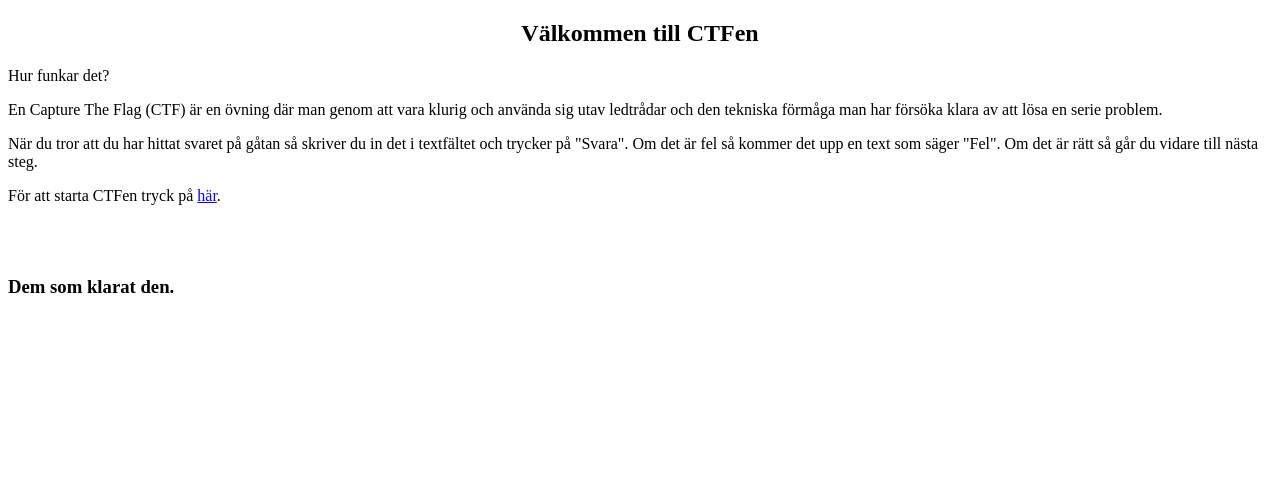
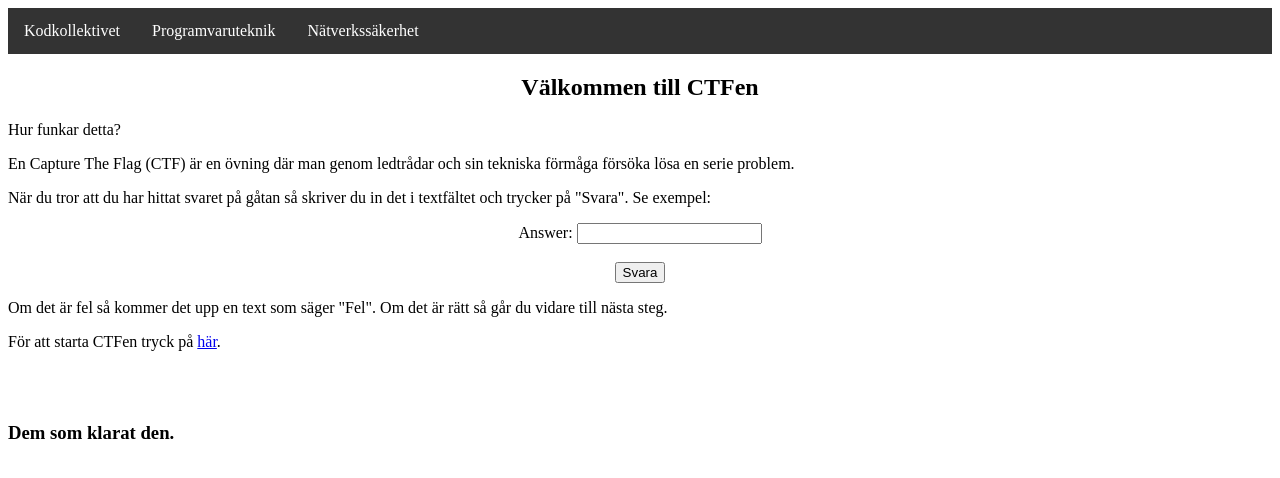
Before and after one commit to Kodkollektivet/ctf, a Django app: page / in a window 1280 px wide. Shown: the top 478 px of the page. Run offline with Django 3.2, Linux system fonts and the light colour scheme; data that the repository does not hold is empty.

Commit message:
Some styling updates

```diff
--- a/ctf/templates/ctf/base.html
+++ b/ctf/templates/ctf/base.html
@@ -1,36 +1,57 @@
 <!DOCTYPE html>
 <html lang="en">
   <head>
-    <meta charset="UTF-8">
-    <meta http-equiv="X-UA-Compatible" content="IE=edge">
-    <meta name="viewport" content="width=device-width, initial-scale=1.0"/>
+    <!-- Required meta tags -->
+    <meta charset="utf-8">
+    <meta name="viewport" content="width=device-width, initial-scale=1, shrink-to-fit=no">
 
     <title>Kodkollektivet - CTF</title>
   </head>
+  <body>
+    <main class="container">
+      {% block main %}
 
-  <body>
-    <main>
-      {% block main %}
+      <nav>
+        <ul>
+          <li><a href="https://www.kodkollektivet.se">Kodkollektivet</a></li>
+          <li><a href="https://lnu.se/program/programvaruteknik/vaxjo-ht/2017/">Programvaruteknik</a></li>
+          <li><a href="https://lnu.se/program/natverkssakerhet/vaxjo-engelska-ht/2017/">Nätverkssäkerhet</a></li>
+        </ul>
+      </nav>
+
       <div align="center">
         <h2>Välkommen till CTFen</h2>
       </div>
-      <p>Hur funkar det?</p>
+
+      <p>Hur funkar detta?</p>
       <p>
-        En Capture The Flag (CTF) är en övning där man genom att vara klurig och använda
-        sig utav ledtrådar och den tekniska förmåga man har försöka klara av att lösa en
-        serie problem.
+        En Capture The Flag (CTF) är en övning där man genom ledtrådar och sin tekniska
+        förmåga försöka lösa en serie problem.
       </p>
 
       <p>
         När du tror att du har hittat svaret på gåtan så skriver du in det i textfältet
-        och trycker på "Svara". Om det är fel så kommer det upp en text som säger "Fel".
+        och trycker på "Svara". Se exempel:
+      </p>
+
+      <div align="center">
+        <form onsubmit="return false;">
+          <label>Answer:</label>
+          <input>
+          <br>
+          <br>
+          <button>Svara</button>
+        </form>
+      </div>
+
+      <p>
+        Om det är fel så kommer det upp en text som säger "Fel".
         Om det är rätt så går du vidare till nästa steg.
       </p>
 
       <p>
         För att starta CTFen tryck på <a href="{% url "ctf:vad-finns-gjomt-i-koden" %}">här</a>.
       </p>
-
 
       <br>
       <br>
@@ -45,35 +66,42 @@
 
     </main>
   </body>
-  <script type="text/javascript">
-  var JS ={
+  <style type="text/css">
+   @charset "utf-8";
+   /* CSS Document */
+   body
+   {
+       background: #FFFFFF;
+       color: #000000;
+   }
 
-  init : function ()
-  {
-    JS.colorChanger();
-  },
+   nav ul {
+       list-style-type: none;
+       margin: 0;
+       padding: 0;
+       overflow: hidden;
+       background-color: #333;
+   }
 
-  colorChanger : function ()
-  {
-    var colors = ["#ffcccc", "#ffdccc", "#ffe8cc", "#fff5cc", "#feffcc", "#efffcc", "#dcffcc", "#ccffcc", "#ccffe2", "#ccfff0", "#cceeff", "#cccfff", "#dbccff", "#f1ccff", "#ffccfa", "#ffcce0"];
+   nav li {
+       float: left;
+   }
 
-    var i = Math.floor((Math.random() * colors.length) + 1);
+   nav li a {
+       display: block;
+       color: white;
+       text-align: center;
+       padding: 14px 16px;
+       text-decoration: none;
+   }
 
-    var color = colors[i];
+   /* Change the link color to #111 (black) on hover */
+   nav li a:hover {
+       background-color: #111;
+   }
 
-    document.body.style.backgroundColor = color;
-  },
-}
-
-window.onload = JS.init;
-</script>
-<style type="text/css">
-@charset "utf-8";
-/* CSS Document */
-body
-{
-background: #FFFFFF;
-color: #000000;
-}
-</style>
+   ul.errorlist{
+       list-style-type: none;
+   }
+  </style>
 </html>
--- a/ctf/templates/ctf/question-base.html
+++ b/ctf/templates/ctf/question-base.html
@@ -1,7 +1,7 @@
 {% extends 'ctf/base.html' %}
 
 {% block main%}
-
+<br>
 <div id="questiondiv" align="center">
 {% block question %}
 
--- a/ctf/templates/ctf/vad-finns-gjomt-i-koden.html
+++ b/ctf/templates/ctf/vad-finns-gjomt-i-koden.html
@@ -2,5 +2,5 @@
 
 {% block question %}
 HTML används för att skapa struktur på hemsidor. Men kan ibland innehålla andra saker...
-<!--Koden till nasta problem ar: header -->
+<!--Koden till nästa problem är: header -->
 {% endblock question %}
```
